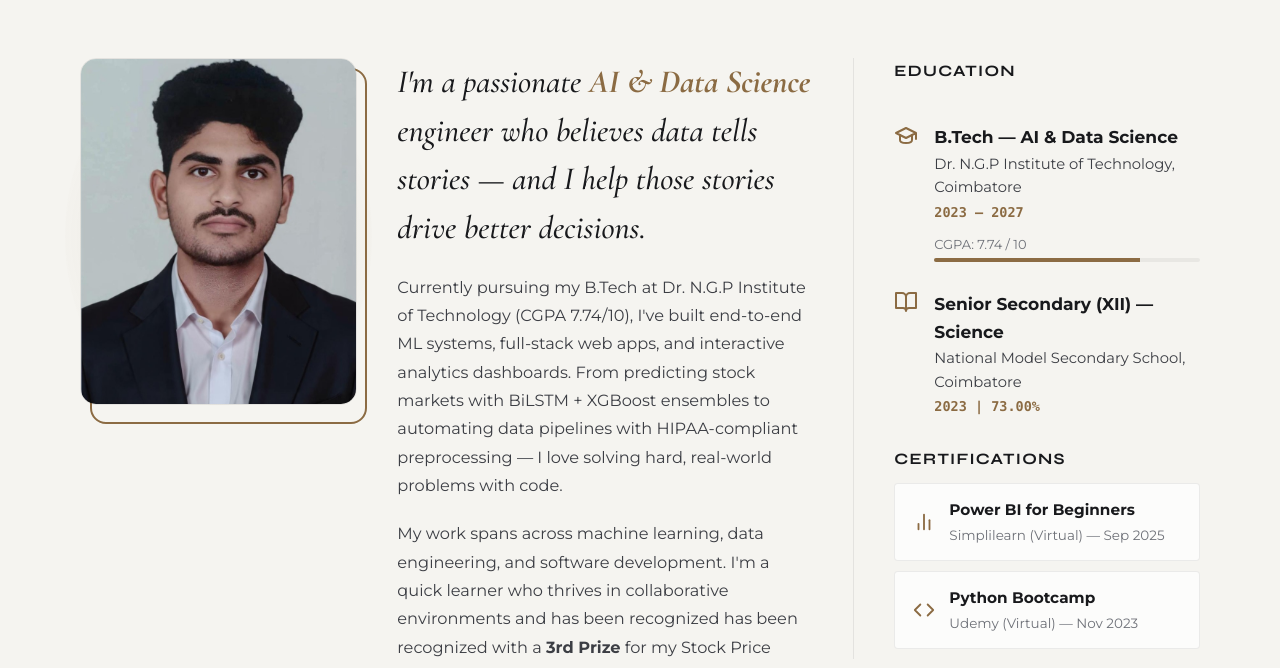
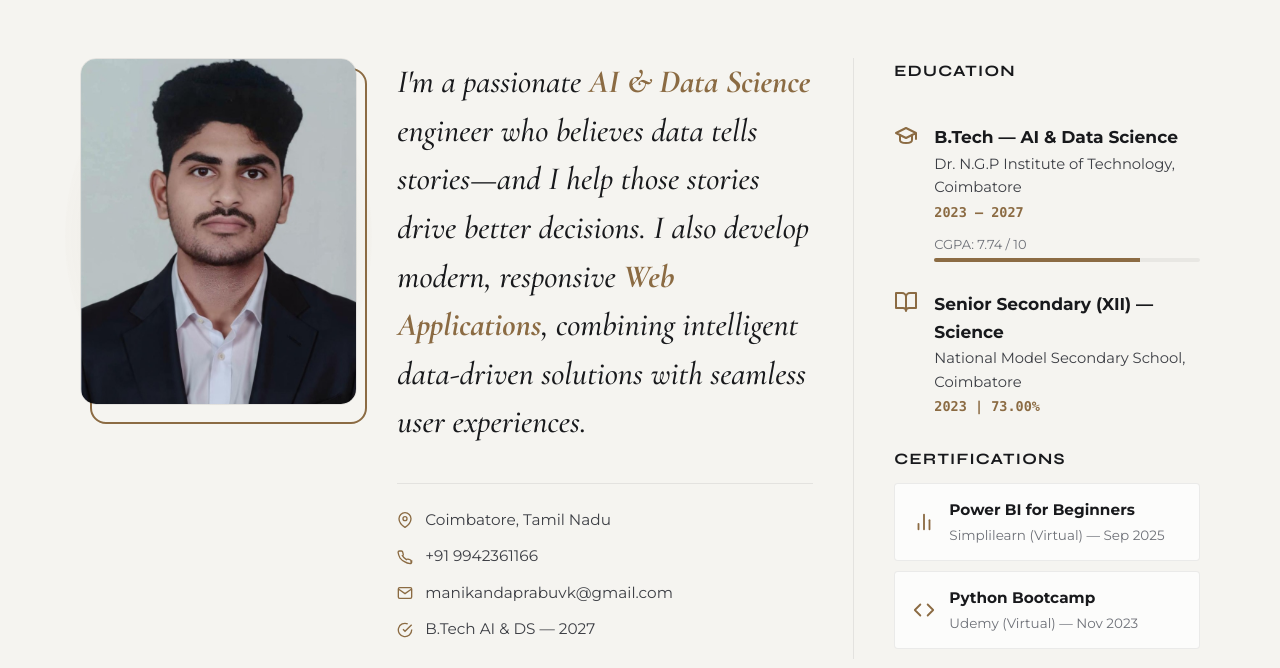
Before and after one commit to mkpg/Portfolio, a plain HTML site: page index.html in a window 1280 px wide. Shown: the part 1018-1686 px from the top of the page. Drawn offline with nearby package versions, Linux system fonts and the light colour scheme.

Commit message:
Content change

```diff
--- a/index.html
+++ b/index.html
@@ -93,20 +93,9 @@
 
         <div class="about-text reveal">
           <p class="about-lead">
-            I'm a passionate <strong>AI & Data Science</strong> engineer who believes data tells stories —
-            and I help those stories drive better decisions.
-          </p>
-          <p class="about-body">
-            Currently pursuing my B.Tech at Dr. N.G.P Institute of Technology (CGPA 7.74/10),
-            I've built end-to-end ML systems, full-stack web apps, and interactive analytics dashboards.
-            From predicting stock markets with BiLSTM + XGBoost ensembles to automating data pipelines
-            with HIPAA-compliant preprocessing — I love solving hard, real-world problems with code.
-          </p>
-          <p class="about-body">
-            My work spans across machine learning, data engineering, and software development.
-            I'm a quick learner who thrives in collaborative environments and has been recognized
-            has been recognized with a <strong>3rd Prize</strong> for my Stock Price Prediction project in a competition judged by Microsoft professionals.
-          </p>
+  I'm a passionate <strong>AI &amp; Data Science</strong> engineer who believes data tells stories—and I help those stories drive better decisions. I also develop modern, responsive <strong>Web Applications</strong>, combining intelligent data-driven solutions with seamless user experiences.
+</p>
+
           <div class="about-details">
             <div class="detail-item">
               <svg width="16" height="16" viewBox="0 0 24 24" fill="none" stroke="currentColor" stroke-width="2"><path d="M21 10c0 7-9 13-9 13s-9-6-9-13a9 9 0 0 1 18 0z"/><circle cx="12" cy="10" r="3"/></svg>
```
Also changed, not shown: 1 other file.
